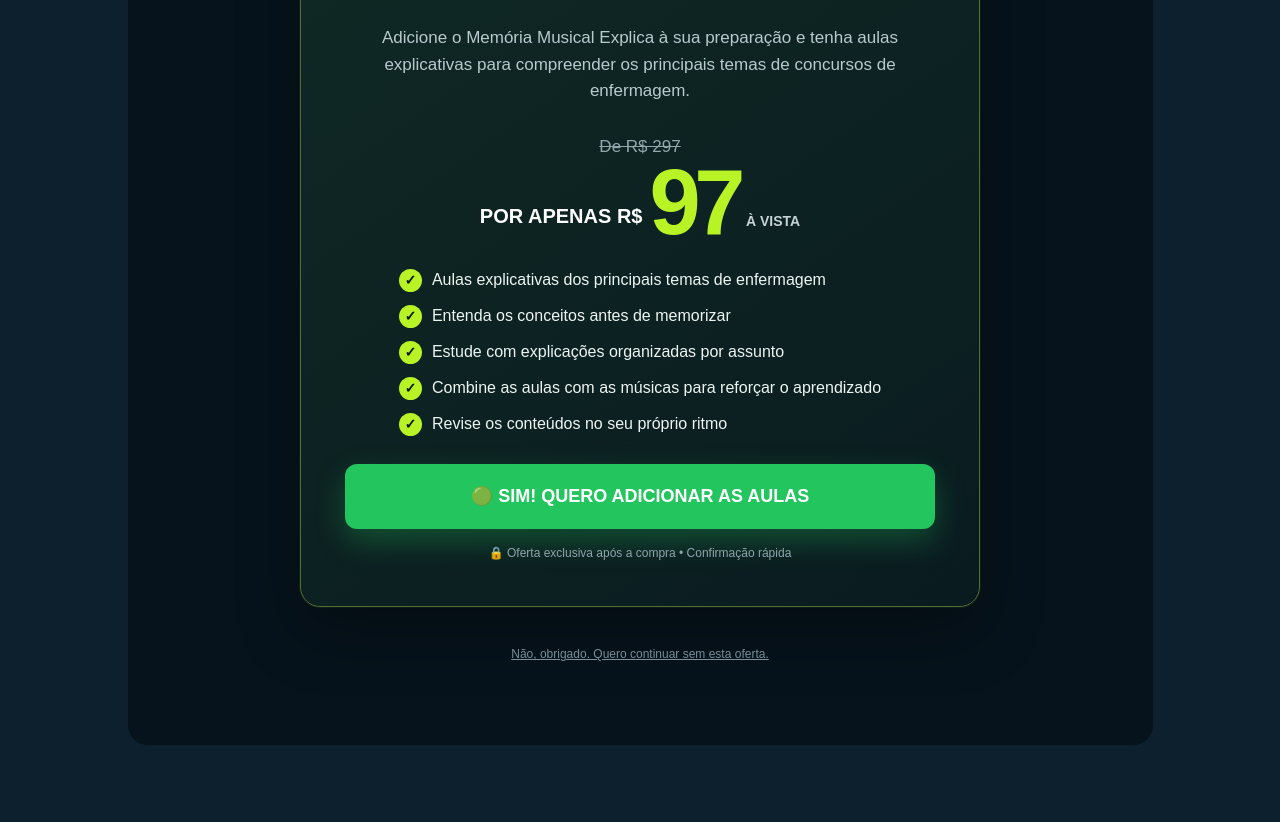
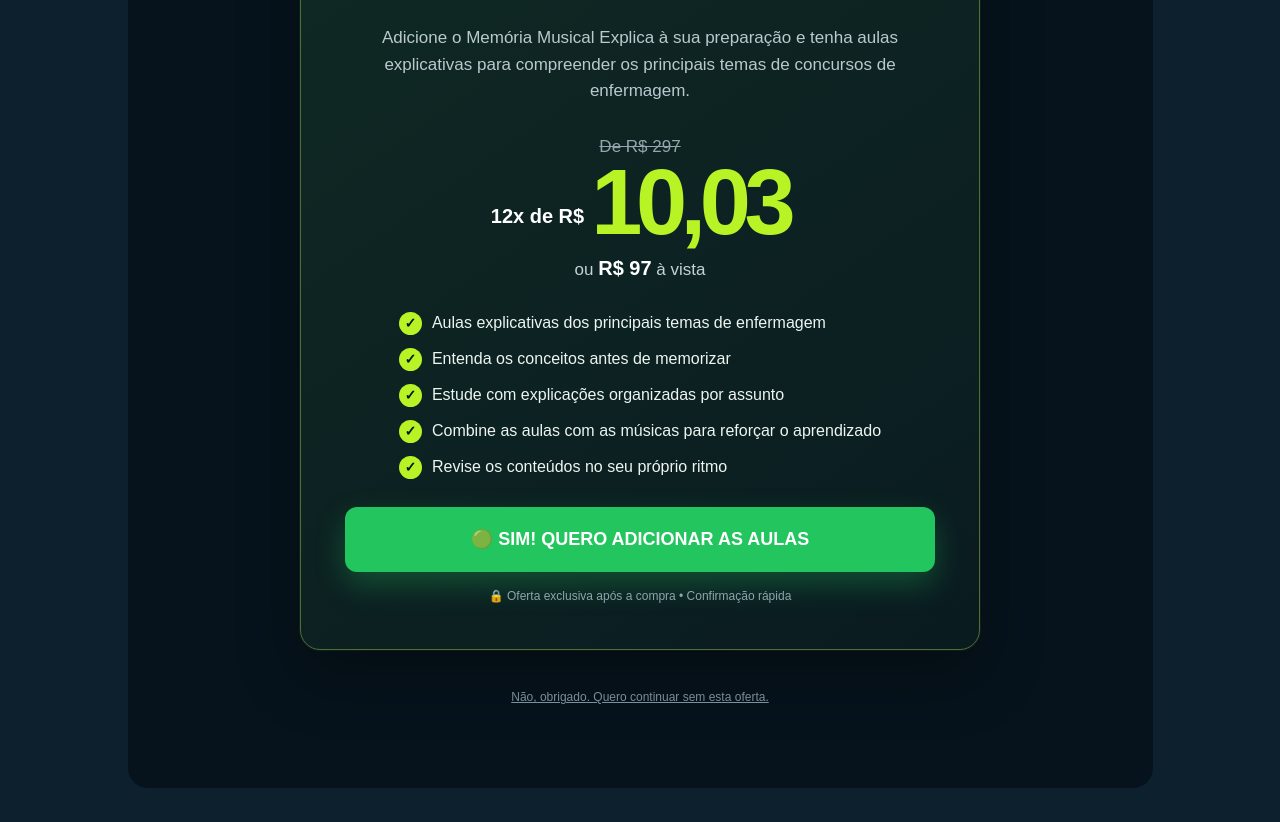
Before and after one commit to TACIO10/Enfermusic-upsell, a Next.js app: page / in a window 1280 px wide. Shown: the part 1080-1902 px from the top of the page. Before the commit the page ends 1859 px from the top, so only its background shows below. Built offline with nearby package versions, Linux system fonts and the light colour scheme.

Commit message:
fix: emphasize installment offer price

```diff
--- a/app/page.tsx
+++ b/app/page.tsx
@@ -23,9 +23,10 @@ export default function Home() {
         <section className="payt-offer" aria-labelledby="offer-title">
           <h2 id="offer-title">ENTENDA COM AS AULAS.<br />MEMORIZE COM AS MÚSICAS.</h2>
           <p className="offer-description">Adicione o Memória Musical Explica à sua preparação e tenha aulas explicativas para compreender os principais temas de concursos de enfermagem.</p>
-          <div className="offer-price" aria-label="De 297 reais por 97 reais à vista">
+          <div className="offer-price" aria-label="De 297 reais por 12 parcelas de 10 reais e 3 centavos, ou 97 reais à vista">
             <span className="old-price">De R$ 297</span>
-            <div className="current-price"><span>POR APENAS R$</span><strong>97</strong><small>À VISTA</small></div>
+            <div className="current-price"><span>12x de R$</span><strong>10,03</strong></div>
+            <p>ou <strong>R$ 97</strong> à vista</p>
           </div>
           <ul className="offer-benefits">
             <li><span>✓</span>Aulas explicativas dos principais temas de enfermagem</li>
--- a/github-pages/index.html
+++ b/github-pages/index.html
@@ -45,9 +45,10 @@
       <section class="payt-offer" aria-labelledby="offer-title">
         <h2 id="offer-title">ENTENDA COM AS AULAS.<br>MEMORIZE COM AS MÚSICAS.</h2>
         <p class="offer-description">Adicione o Memória Musical Explica à sua preparação e tenha aulas explicativas para compreender os principais temas de concursos de enfermagem.</p>
-        <div class="offer-price" aria-label="De 297 reais por 97 reais à vista">
+        <div class="offer-price" aria-label="De 297 reais por 12 parcelas de 10 reais e 3 centavos, ou 97 reais à vista">
           <span class="old-price">De R$ 297</span>
-          <div class="current-price"><span>POR APENAS R$</span><strong>97</strong><small>À VISTA</small></div>
+          <div class="current-price"><span>12x de R$</span><strong>10,03</strong></div>
+          <p>ou <strong>R$ 97</strong> à vista</p>
         </div>
         <ul class="offer-benefits">
           <li><span>✓</span>Aulas explicativas dos principais temas de enfermagem</li>
```
Also changed, not shown: app/globals.css, github-pages/styles.css.
